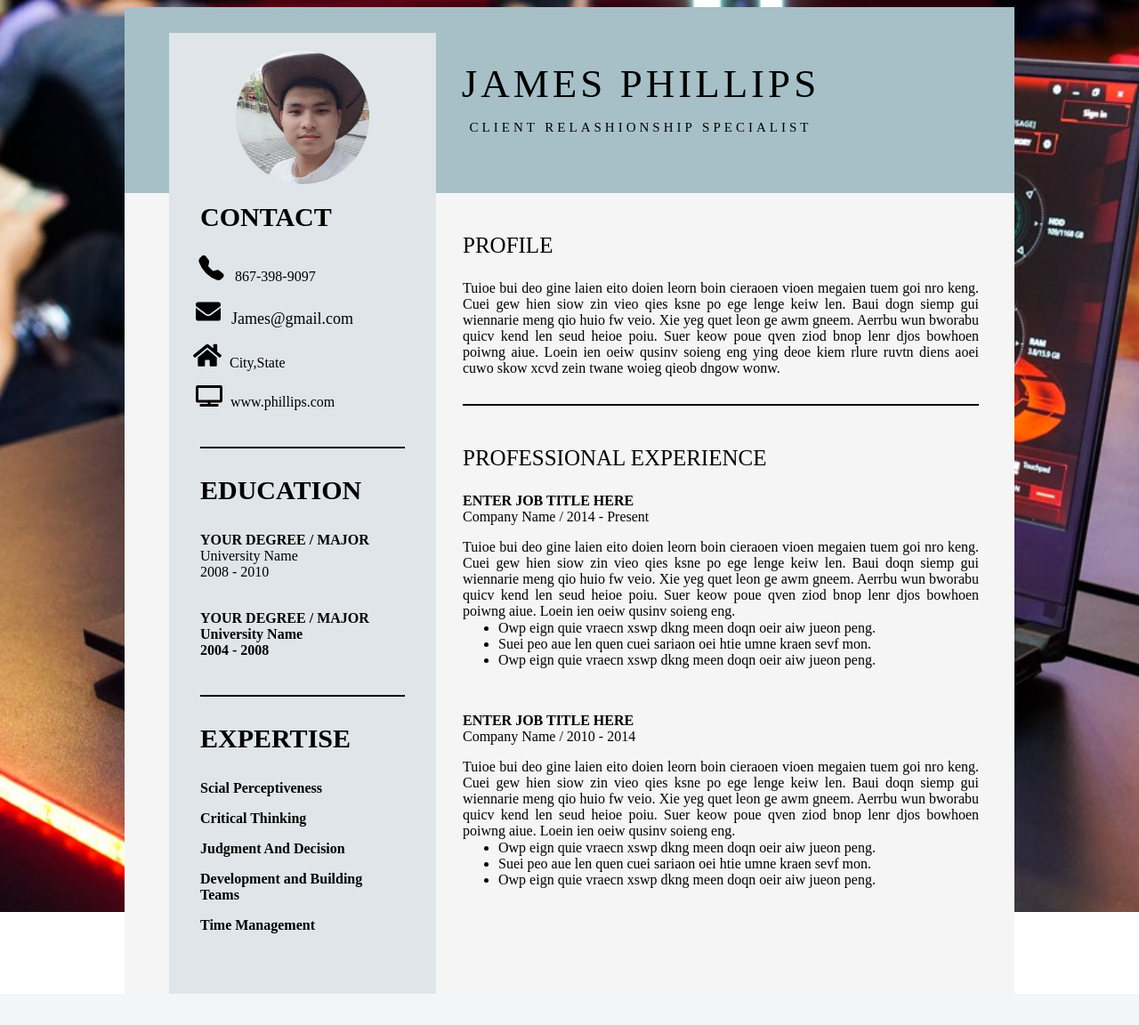
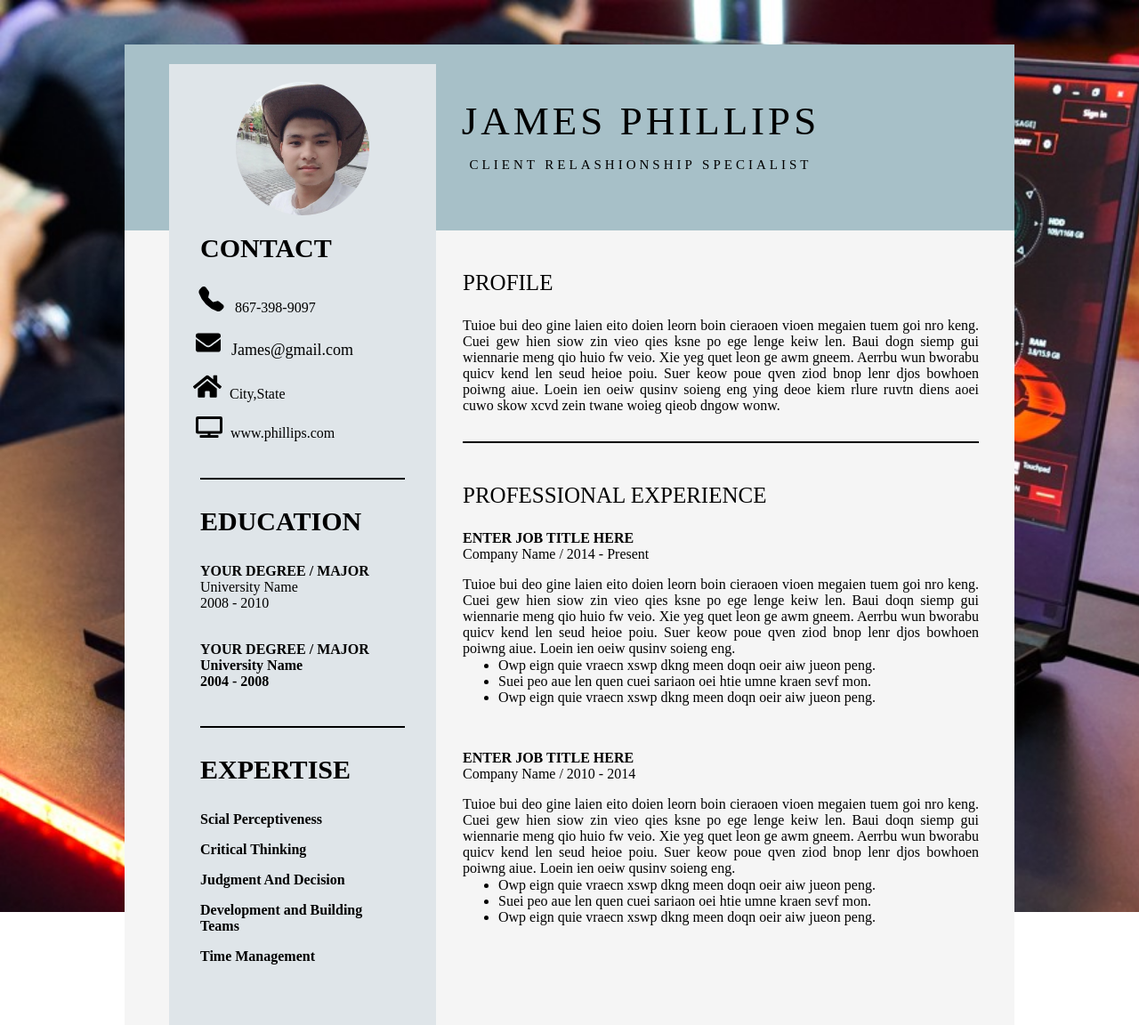
Before and after one commit to hoangsonhv/App_Heroku, a PHP site: page / in a window 1280 px wide. Shown: the whole page at 89% size. Before the commit the page ends 1117 px from the top, so only its background shows below. Run offline with PHP 8.4, Linux system fonts and the light colour scheme; some libraries are stand-ins or nearby versions.

Commit message:
Update Labs3.css

```diff
--- a/css/Labs3.css
+++ b/css/Labs3.css
@@ -5,8 +5,8 @@ body{
 }
 #full{
     width: 1000px;
-    margin: auto ;
-    max-height: 1100px;
+    margin: 50px auto 0px;
+    height: 1050px;
 }
 #header{
     background-color: #a7c0c8;
@@ -25,7 +25,7 @@ body{
     font-size: 15px;
 }
 #main{
-    height: 900px;
+    height: 85%;
     background-color: whitesmoke;
 }
 #main .profile{
@@ -61,7 +61,7 @@ body{
     margin-top: -1080px;
     background-color: #dfe5e9;
     margin-left: 50px;
-    padding-bottom: 20px;;
+    padding-bottom: 20px;
 }
 #left .left-1{
     width: 150px;
```
